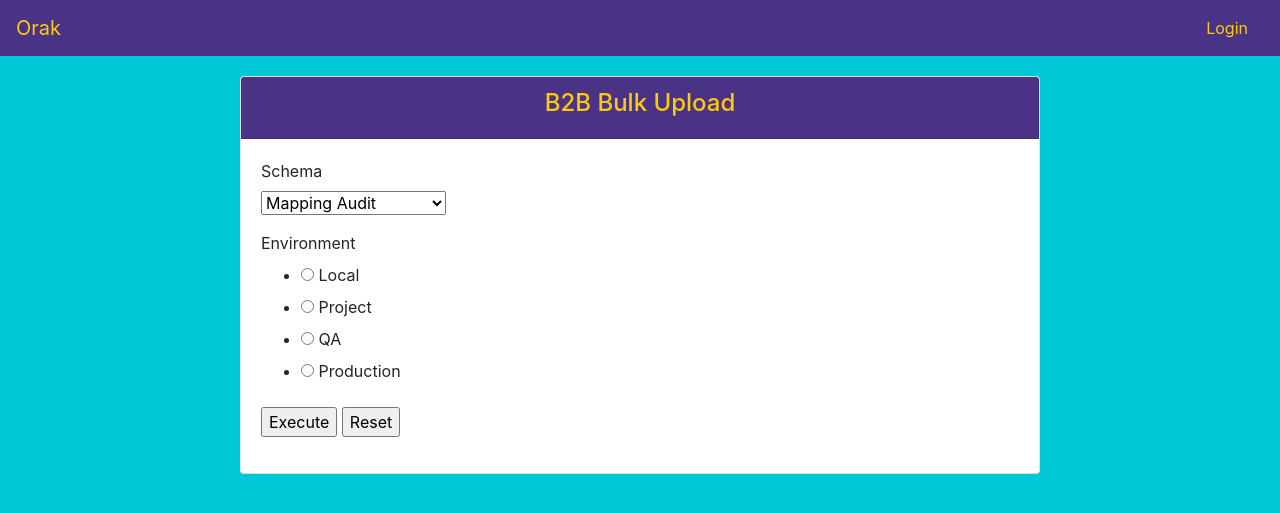
After one commit to darshanmc/ecom-util-app, a Flask app: page /b2bhome in a window 1280 px wide. The commit adds this page. Shown: the top 513 px of the page. Run offline with Flask 2, Linux system fonts and the light colour scheme; parts of the project's set-up code (start-up, migrations or seed data) failed here and were passed over; some libraries are stand-ins or nearby versions.

Commit message:
Changes for B2B

```diff
--- a/orak/forms.py
+++ b/orak/forms.py
@@ -13,3 +13,8 @@ class BulkUploadForm(FlaskForm):
     schema = SelectField(label='Schema', choices=[('User', 'User'),('Organization', 'Organization'), ('Dealer', 'Dealer'), ('Dealer Order', 'Dealer Order'), ('Dealer Order Report', 'Dealer Order Report'), ('FTB Order', 'FTB Order'), ('FTB Order Report', 'FTB Order Report')])
     body = StringField('IDs')
     execute = SubmitField(label='Execute')
+
+class B2BBulkForm(FlaskForm):
+    environment = RadioField(label='Environment', validators=[DataRequired()], choices=[('Local', 'Local'), ('PJ', 'Project'), ('QA', 'QA'), ('PROD', 'Production')])
+    schema = SelectField(label='Schema', choices=[('mappingAudit', 'Mapping Audit'),('destinationTransport', 'Destination Transport'), ('cxmlVersions', 'CXML Versions'), ('dateTransaction', 'Date Transaction'), ('setupRoute', 'Setup Route'), ('scheduler', 'Scheduler'), ('transaction', 'Transaction'), ('timeTransaction','Time Transaction'), ('transTypeXRef', 'Trans Type X Ref'), ('processSetup','Process Setup'), ('sourceTransport', 'Source Transport'), ('xmlXPath', 'XML X Path')])
+    execute = SubmitField(label='Execute')
--- a/orak/route.py
+++ b/orak/route.py
@@ -1,12 +1,29 @@
 from orak import app
 from flask import render_template, flash, redirect, url_for, make_response, request, jsonify
-from orak.forms import LoginForm, BulkUploadForm
+from orak.forms import LoginForm, BulkUploadForm, B2BBulkForm
 from orak.login import login_call
-from orak.bulkload import bulk_load
+from orak.bulkload import bulk_load, b2b_bulk_load
 from orak.services import get_cached_values, load_cache
 
 
 @app.route('/', methods=["POST", "GET"])
+def index():
+    return render_template('index.html')
+
+@app.route('/b2bhome', methods=["POST", "GET"])
+def b2bhome():
+    form = B2BBulkForm()
+
+    if request.method == 'POST':
+            if form.validate_on_submit():
+                message, message_type = b2b_bulk_load(schema=form.schema.data, env=form.environment.data)
+                if message and message_type:
+                    flash(message, message_type)
+                else:
+                    flash('Unable to call endpoint!', 'danger')
+
+    return render_template('b2bhome.html', form=form)
+
 @app.route('/login', methods=["POST", "GET"])
 def login():
     form = LoginForm()
--- /dev/null
+++ b/orak/templates/b2bhome.html
@@ -0,0 +1,31 @@
+{% extends "layout.html" %}
+
+{% block content %}
+
+<div class="card" style="width: 50rem; margin: 0 auto; margin-top: 20px;">
+        <div class="card-header" style="background-color: #4A3386; text-align: center;">
+                <h4 style="color: #FFCA08"> B2B Bulk Upload </h4>
+        </div>
+        <div class="card-body">
+          <form method="POST" action="">
+            {{ form.hidden_tag() }}
+            <fieldset>
+              <div class="form-group">
+                {{ form.schema.label }} <br>
+                {{ form.schema }}
+              </div>
+              <div class="form-group">
+                {{ form.environment.label }} <br>
+                {{ form.environment }}
+              </div>
+            </fieldset>
+            <div class="form-group">
+              {{ form.execute(id="exec") }}
+              <input type="reset" value="Reset">
+              <div id="bulk-spinner" class="spinner-grow" role="status" style="display: none"></div>
+            </div>
+          </form>
+        </div>
+      </div>
+
+{% endblock content %}
```
Also changed, not shown: orak/__init__.py (+12 -0 lines), orak/bulkload.py (+15 -1 lines), orak/templates/index.html (+9 -1 lines).
